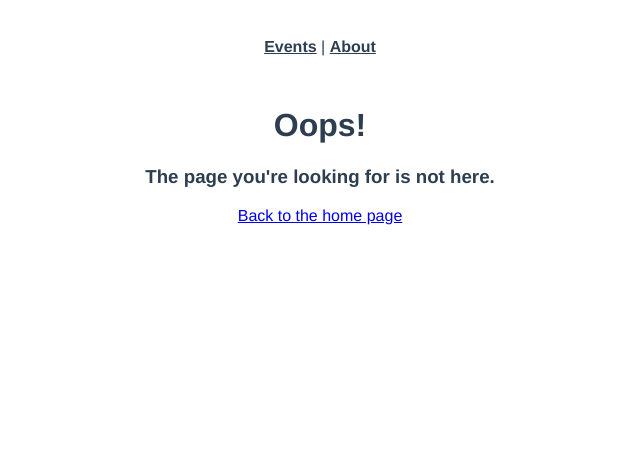
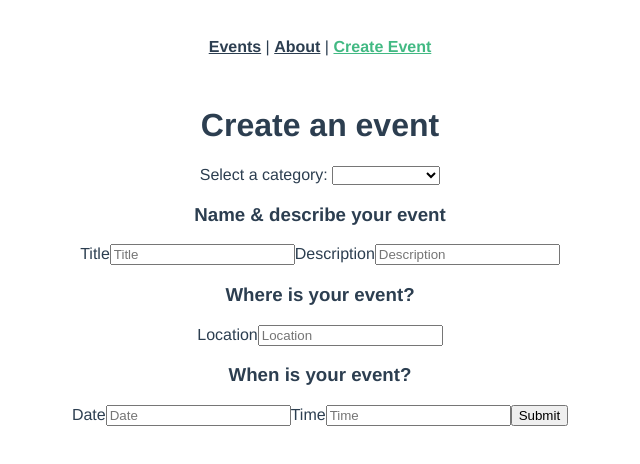
Before and after one commit to kotehector/vue-real-world-3, a Vue app: page /create-event in a window 1280 px wide. Shown: the top 464 px of the page, without its empty margins (320-960 px from the left). Built offline with nearby package versions, Linux system fonts and the light colour scheme.

Commit message:
Course: Vuex Fundamentals - 2. Global State:   - Add Vuex and Json-Server local   - Create Route & Component CreateEvent

```diff
--- /dev/null
+++ b/db.json
@@ -0,0 +1,34 @@
+{
+  "events": [
+    {
+      "id": 123,
+      "category": "animal welfare",
+      "title": "Cat Adoption Day",
+      "description": "Find your new feline friend at this event.",
+      "location": "Meow Town",
+      "date": "January 28, 2022",
+      "time": "12:00",
+      "organizer": "Kat Laydee"
+    },
+    {
+      "id": 456,
+      "category": "food",
+      "title": "Community Gardening",
+      "description": "Join us as we tend to the community edible plants.",
+      "location": "Flora City",
+      "date": "March 14, 2022",
+      "time": "10:00",
+      "organizer": "Fern Pollin"
+    },
+    {
+      "id": 789,
+      "category": "sustainability",
+      "title": "Beach Cleanup",
+      "description": "Help pick up trash along the shore.",
+      "location": "Playa Del Carmen",
+      "date": "July 22, 2022",
+      "time": "11:00",
+      "organizer": "Carey Wales"
+    }
+  ]
+}
--- a/package.json
+++ b/package.json
@@ -3,7 +3,7 @@
   "version": "0.1.0",
   "private": true,
   "scripts": {
-    "serve": "vue-cli-service serve",
+    "serve": "vue-cli-service serve & json-server --watch db.json",
     "build": "vue-cli-service build",
     "lint": "vue-cli-service lint"
   },
@@ -11,6 +11,7 @@
     "axios": "^0.21.1",
     "core-js": "^3.16.2",
     "nprogress": "^0.2.0",
+    "uuid": "^8.3.2",
     "vue": "^3.2.4",
     "vue-router": "^4.0.11",
     "vuex": "^4.0.2"
--- a/src/App.vue
+++ b/src/App.vue
@@ -4,7 +4,8 @@
   </div>
   <div id="nav">
     <router-link :to="{ name: 'EventList' }">Events</router-link> |
-    <router-link :to="{ name: 'About' }">About</router-link>
+    <router-link :to="{ name: 'About' }">About</router-link> |
+    <router-link :to="{ name: 'EventCreate' }">Create Event</router-link>
   </div>
   <router-view />
 </template>
--- a/src/router/index.js
+++ b/src/router/index.js
@@ -2,6 +2,8 @@
 // import EventList from '../views/EventList.vue'
 const EventList = () =>
   import(/* webpackChunkName: "event" */ '../views/EventList.vue')
+const EventCreate = () =>
+  import(/* webpackChunkName: "event" */ '../views/EventCreate.vue')
 const EventLayout = () =>
   import(/* webpackChunkName: "event" */ '../views/event/Layout.vue')
 const EventDetails = () =>
@@ -24,6 +26,12 @@
     path: '/',
     name: 'EventList',
     component: EventList,
+    props: route => ({ page: parseInt(route.query.page) || 1 })
+  },
+  {
+    path: '/create-event',
+    name: 'EventCreate',
+    component: EventCreate,
     props: route => ({ page: parseInt(route.query.page) || 1 })
   },
   {
--- a/src/services/EventService.js
+++ b/src/services/EventService.js
@@ -1,7 +1,7 @@
 import axios from 'axios'
 
 const apiClient = axios.create({
-  baseURL: 'https://my-json-server.typicode.com/Code-Pop/Touring-Vue-Router',
+  baseURL: 'http://localhost:3000',
   withCredentials: false,
   headers: {
     Accept: 'application/json',
--- a/src/store/index.js
+++ b/src/store/index.js
@@ -1,3 +1,14 @@
-import { reactive } from 'vue'
+// import { reactive } from 'vue'
 
-export default reactive({ flashMessage: '', event: null })
+// export default reactive({ flashMessage: '', event: null })
+
+import { createStore } from 'vuex'
+
+export default createStore({
+  state: {
+    user: 'Hector MH'
+  },
+  mutations: {},
+  actions: {},
+  modules: {}
+})
--- /dev/null
+++ b/src/views/EventCreate.vue
@@ -0,0 +1,82 @@
+<template>
+  <h1>Create an event</h1>
+
+  <div class="form-container">
+    <form @submit.prevent="onSubmit">
+      <label>Select a category: </label>
+      <select v-model="event.category">
+        <option
+          v-for="option in categories"
+          :value="option"
+          :key="option"
+          :selected="option === event.category"
+          >{{ option }}</option
+        >
+      </select>
+
+      <h3>Name & describe your event</h3>
+
+      <label>Title</label>
+      <input v-model="event.title" type="text" placeholder="Title" />
+
+      <label>Description</label>
+      <input
+        v-model="event.description"
+        type="text"
+        placeholder="Description"
+      />
+
+      <h3>Where is your event?</h3>
+
+      <label>Location</label>
+      <input v-model="event.location" type="text" placeholder="Location" />
+
+      <h3>When is your event?</h3>
+      <label>Date</label>
+      <input v-model="event.date" type="text" placeholder="Date" />
+
+      <label>Time</label>
+      <input v-model="event.time" type="text" placeholder="Time" />
+
+      <button type="submit">Submit</button>
+    </form>
+  </div>
+</template>
+
+<script>
+import { v4 as uuidv4 } from 'uuid'
+
+export default {
+  name: 'EventCreate',
+  data() {
+    return {
+      categories: [
+        'sustainability',
+        'nature',
+        'animal welfare',
+        'housing',
+        'education',
+        'food',
+        'community'
+      ],
+      event: {
+        id: '',
+        category: '',
+        title: '',
+        description: '',
+        location: '',
+        date: '',
+        time: '',
+        organizer: ''
+      }
+    }
+  },
+  methods: {
+    onSubmit() {
+      this.event.id = uuidv4()
+      this.event.organizer = this.$store.state.user
+      console.log('Event:', this.event)
+    }
+  }
+}
+</script>
```
Also changed, not shown: 1 other file (tests, documents, lock files or other folders).
